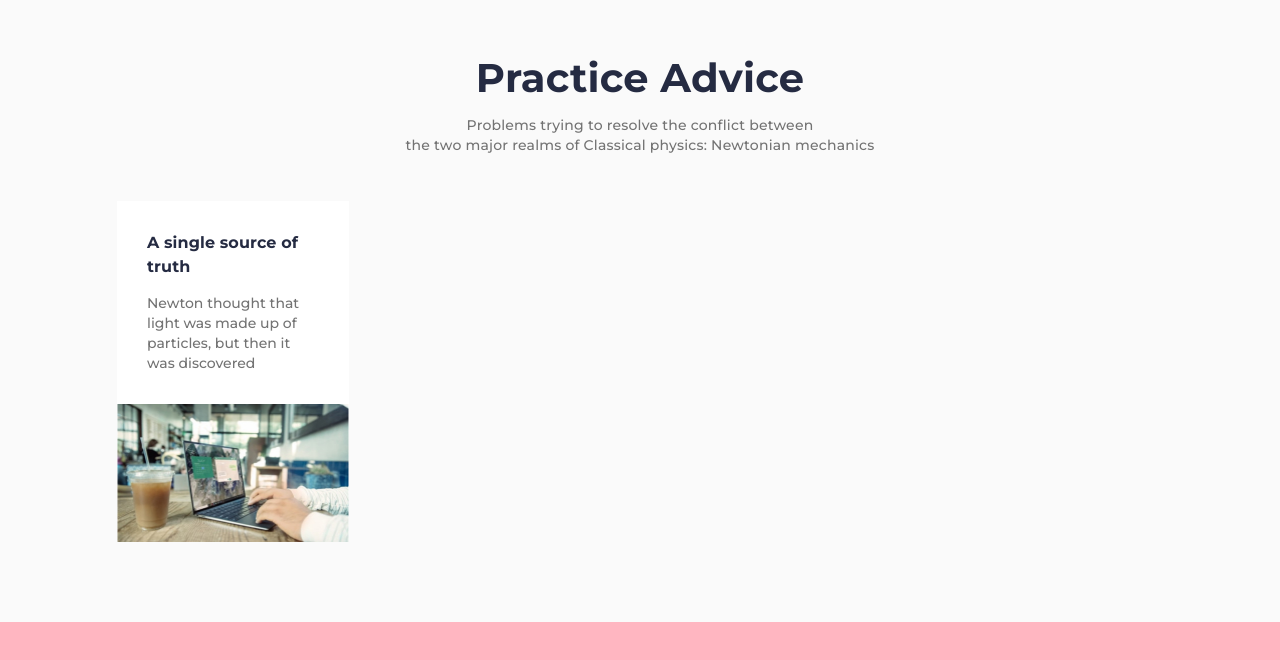
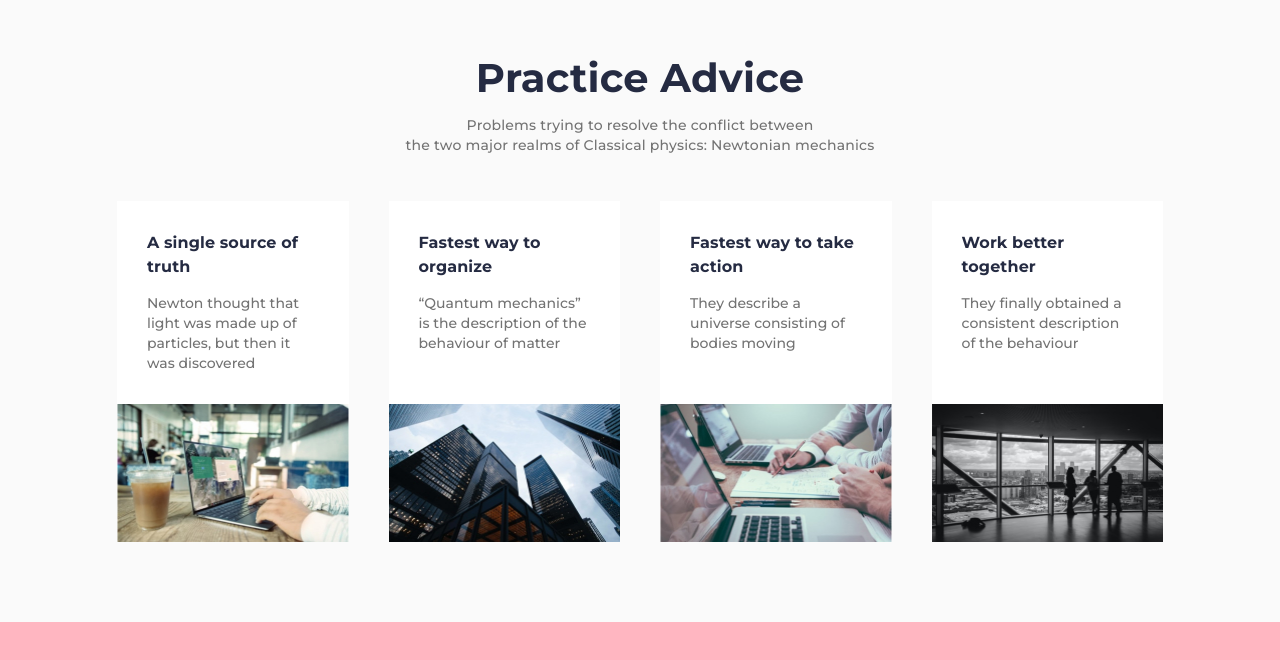
Before and after one commit to confesssa/Relvise, a plain HTML site: page index.html in a window 1280 px wide. Shown: the part 1541-2201 px from the top of the page. Drawn offline with Linux system fonts and the light colour scheme.

Commit message:
feat: add content in section Practice

```diff
--- a/index.html
+++ b/index.html
@@ -187,10 +187,60 @@
                 <a href="" class="item-practice__image _ibg">
                   <img src="./assets/practice/01.jpg" alt="A single source of truth">
                 </a>
+              </article>
+            </div>
 
+            <div class="practice__column">
+              <article class="practice__item item-practice">
+                <div class="item-practice__content">
+                  <a href="" class="item-practice__link">
+                    <h4 class="item-practice__title">
+                      Fastest way to organize
+                    </h4>
+                  </a>
+                  <div class="item-practice__text">
+                    “Quantum mechanics” is the description of the behaviour of matter
+                  </div>
+                </div>
+                <a href="" class="item-practice__image _ibg">
+                  <img src="./assets/practice/02.jpg" alt="Fastest way to organize">
+                </a>
+              </article>
+            </div>
 
+            <div class="practice__column">
+              <article class="practice__item item-practice">
+                <div class="item-practice__content">
+                  <a href="" class="item-practice__link">
+                    <h4 class="item-practice__title">
+                      Fastest way to take action
+                    </h4>
+                  </a>
+                  <div class="item-practice__text">
+                    They describe a universe consisting of bodies moving
+                  </div>
+                </div>
+                <a href="" class="item-practice__image _ibg">
+                  <img src="./assets/practice/03.jpg" alt="Fastest way to take action">
+                </a>
+              </article>
+            </div>
 
-
+            <div class="practice__column">
+              <article class="practice__item item-practice">
+                <div class="item-practice__content">
+                  <a href="" class="item-practice__link">
+                    <h4 class="item-practice__title">
+                      Work better together
+                    </h4>
+                  </a>
+                  <div class="item-practice__text">
+                    They finally obtained a consistent description of the behaviour
+                  </div>
+                </div>
+                <a href="" class="item-practice__image _ibg">
+                  <img src="./assets/practice/04.jpg" alt="Work better together">
+                </a>
               </article>
             </div>
           </div>
--- a/style.css
+++ b/style.css
@@ -486,11 +486,15 @@ li {
 }
 
 .item-practice {
+  display: flex;
+  flex-direction: column;
   background: #fff;
+  height: 100%;
 }
 
 .item-practice__content {
   padding: 30px;
+  flex: 1 1 auto;
 }
 
 .item-practice__link {
```
